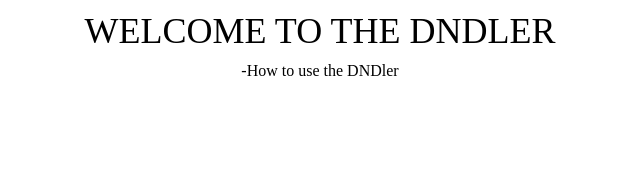
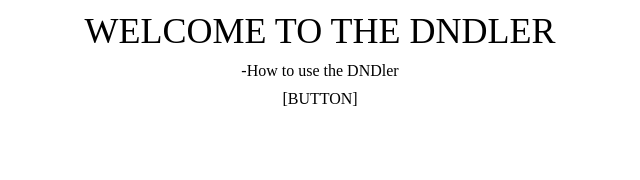
Before and after one commit to grahambleon/DNDler, a React (Create React App) app: page / in a window 1280 px wide. Shown: the top 180 px of the page, without its empty margins (320-960 px from the left). Built offline with nearby package versions, Linux system fonts and the light colour scheme; a web font is replaced by a local one.

Commit message:
created button container, updated snapshot

```diff
--- a/src/containers/App.js
+++ b/src/containers/App.js
@@ -1,5 +1,6 @@
 import React, { Component } from 'react';
 import styled from 'styled-components';
+import ButtonContainer from './ButtonContainer.js'
 
 const Title = styled.div`
   text-align: center;
@@ -22,6 +23,7 @@ class App extends Component {
         <Instructions>
           -How to use the DNDler
         </Instructions>
+        <ButtonContainer />
       </>
     );
   }
--- /dev/null
+++ b/src/containers/ButtonContainer.js
@@ -0,0 +1,19 @@
+import React, { Component } from 'react';
+import styled from 'styled-components';
+
+const StyledButtonContainer = styled.div`
+  text-align: center;
+  margin: 10px;
+`
+
+class ButtonContainer extends Component {
+  render() {
+    return(
+      <StyledButtonContainer>
+        [BUTTON]
+      </StyledButtonContainer>
+    )
+  }
+}
+
+export default ButtonContainer;
```
Also changed, not shown: src/components/Button.js (added), 1 other file (tests, documents, lock files or other folders).
